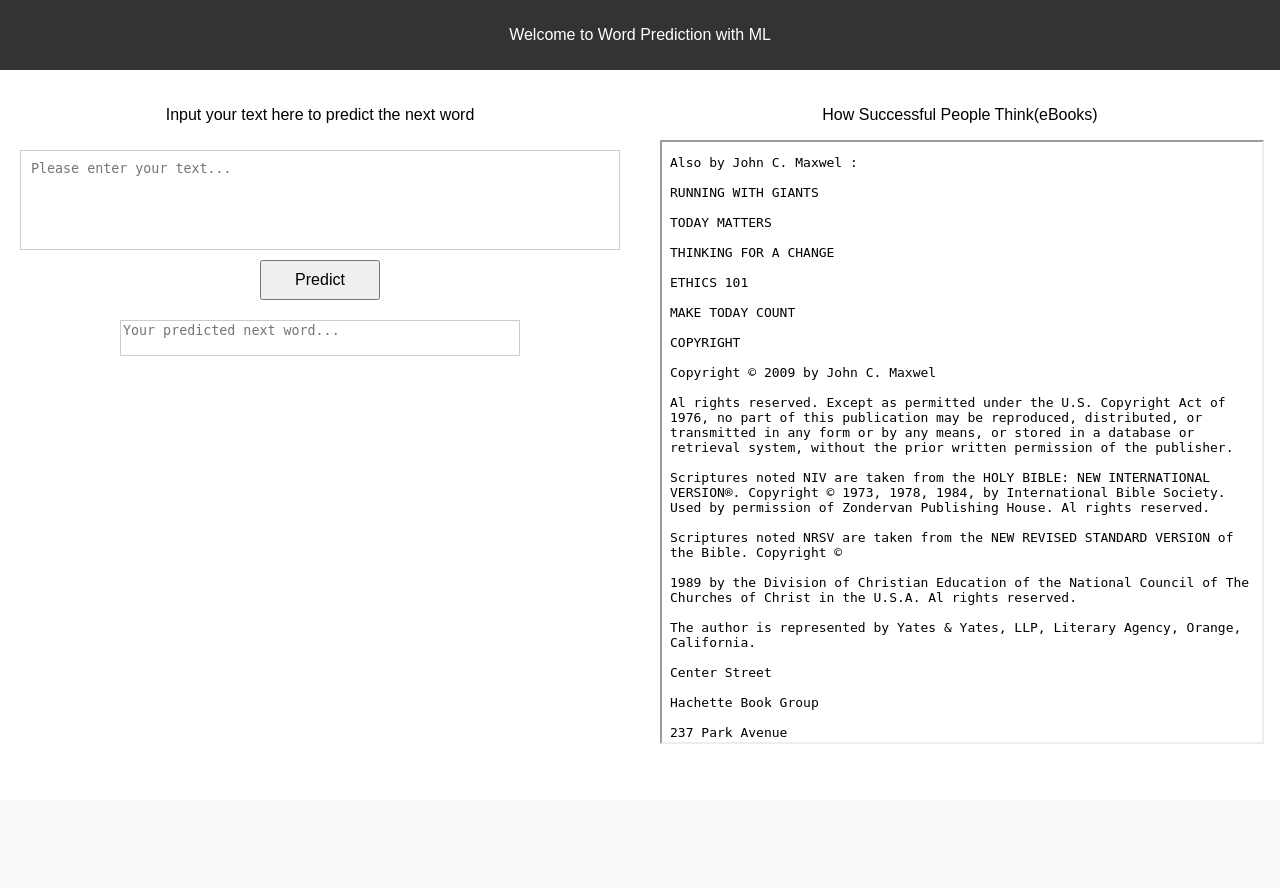
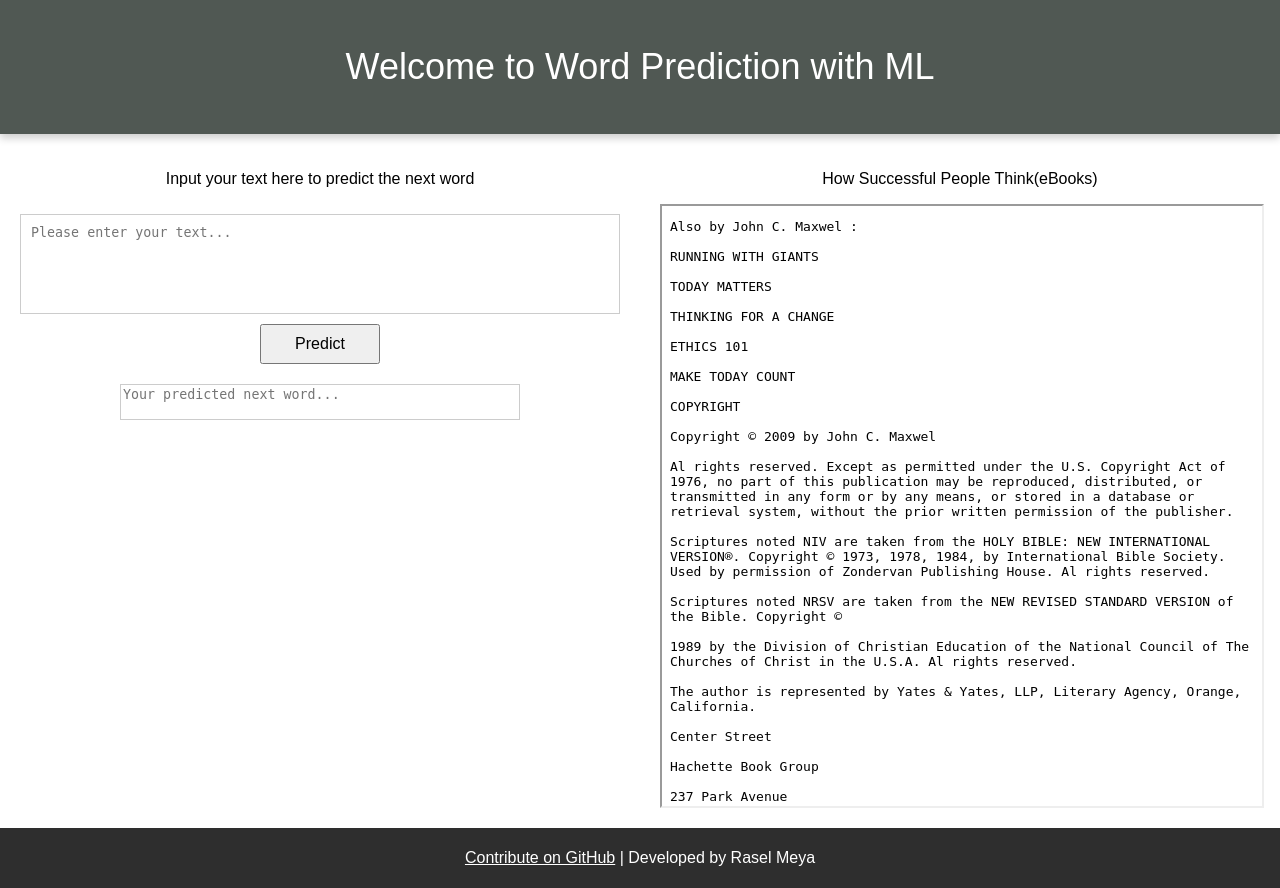
Before and after one commit to raselmeya94/Next-Word-Prediction-using-LSTM, a Django app: page /word-prediction in a window 1280 px wide. Before the commit the page ends 744 px from the top, so only its background shows below. Run offline with Django 5.2, Linux system fonts and the light colour scheme; parts of the project's set-up code (start-up, migrations or seed data) failed here and were passed over.

Commit message:
minor error solve

```diff
--- a/templates/index.html
+++ b/templates/index.html
@@ -11,20 +11,27 @@
             font-family: Arial, sans-serif;
             margin: 0;
             padding: 0;
+            display: flex;
+            flex-direction: column;
+            min-height: 100vh;
         }
-
-        footer {
-            background-color: #333;
+        header {
+        background-color: #505853;
         color: white;
         text-align: center;
         padding: 10px;
+        box-shadow: 0 4px 8px rgba(0, 0, 0, 0.2); /* Add box shadow */
          }
 
+        header p {
+            font-size: 36px; /* Increase text size */
+        }
         .container {
             display: flex;
+            flex: 1;
         }
 
-        #input-section {
+        #input-section, #document-view {
             flex: 1;
             padding: 20px;
             text-align: center;
@@ -47,13 +54,6 @@
             border: 1px solid #ccc;
         }
 
-        #document-view {
-            flex: 1;
-            overflow-y: scroll;
-            padding: 20px;
-            text-align: center;
-        }
-
         #predict-button {
             width: 120px;
             height: 40px;
@@ -61,13 +61,24 @@
             margin: 10px auto;
             display: block;
         }
+
+        footer {
+            background-color: #2e2e2e;
+            color: white;
+            text-align: center;
+            padding: 5px;
+            margin-top: auto; /* This is the key to making the footer stick to the bottom */
+        }
+        footer a {
+       color: white;
+        }
     </style>
 </head>
 <body>
 
-    <footer>
+    <header>
         <p>Welcome to Word Prediction with ML</p>
-    </footer>
+    </header>
 
     <div class="container">
         <div id="input-section">
@@ -95,7 +106,8 @@
             var inputText = document.getElementById('input-box').value;
             // console.log('Input Text:', inputText);
             // Display the input text in the result-section
-            document.getElementById('result-section').innerText = "Your Input Text: " + inputText;
+            document.getElementById('result-section').innerHTML = "<strong style='color: blue;'>Your Input Text:</strong> " + inputText;
+
 
 
             var xhr = new XMLHttpRequest();
@@ -118,5 +130,14 @@
         }
     </script>
 
+
+    <footer>
+        <p>
+
+            <a href="https://github.com/raselmeya94/Next-Word-Prediction-using-LSTM" target="_blank">Contribute on GitHub</a>
+            | Developed by Rasel Meya
+        </p>
+    </footer>
+
 </body>
 </html>
```
Also changed, not shown: requirements.txt (added, +123 -0 lines), db.sqlite3. Lines whose indentation alone changed are shown as unchanged.
